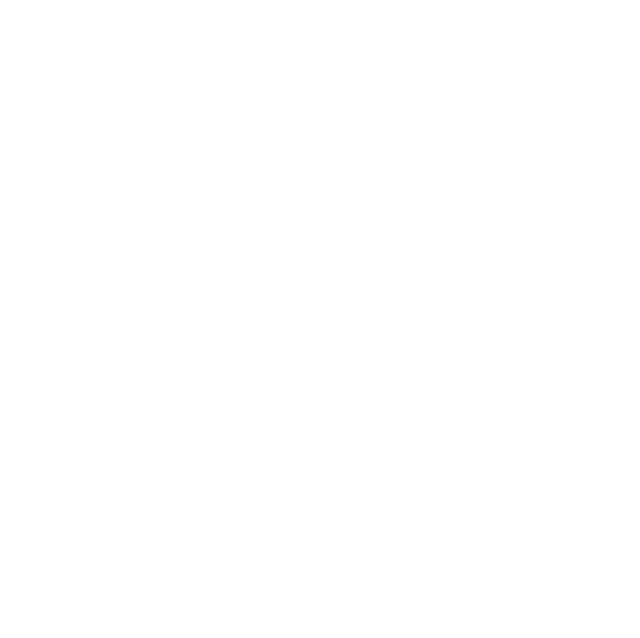
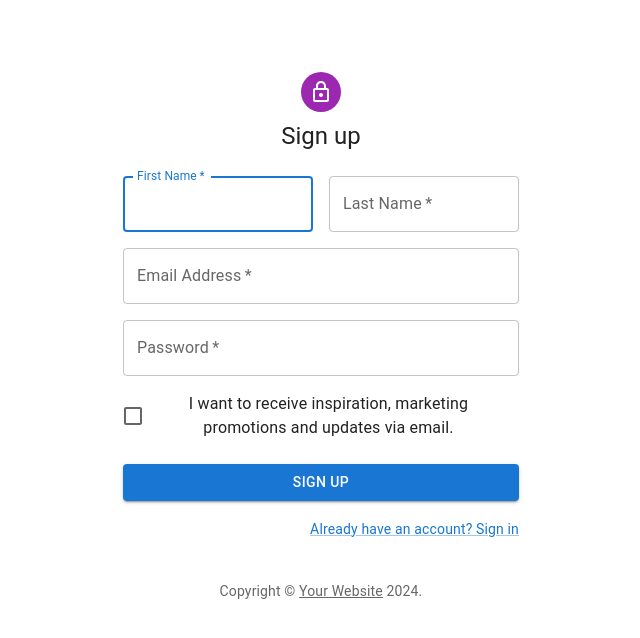
Before and after one commit to conveyGhost/acrylic-admin, a React (Vite) app: page /auth/signup in a window 1280 px wide. Before the commit this address had no page. Shown: the top 638 px of the page, without its empty margins (319-959 px from the left). Built offline with nearby package versions, Linux system fonts and the light colour scheme; a web font is replaced by a local one.

Commit message:
feat: Create authorization pages

```diff
--- /dev/null
+++ b/src/pages/Auth/Login.tsx
@@ -0,0 +1,156 @@
+import { useNavigate } from "react-router-dom";
+import { useAuth } from "../../provider/authProvider";
+import React, { useState } from 'react';
+import Avatar from '@mui/material/Avatar';
+import Button from '@mui/material/Button';
+import CssBaseline from '@mui/material/CssBaseline';
+import TextField from '@mui/material/TextField';
+import FormControlLabel from '@mui/material/FormControlLabel';
+import Checkbox from '@mui/material/Checkbox';
+import Link from '@mui/material/Link';
+import Grid from '@mui/material/Grid';
+import Box from '@mui/material/Box';
+import LockOutlinedIcon from '@mui/icons-material/LockOutlined';
+import Typography from '@mui/material/Typography';
+import Container from '@mui/material/Container';
+import { createTheme, ThemeProvider } from '@mui/material/styles';
+
+interface LoginFormState {
+  email: string;
+  password: string;
+  errors: {
+    email?: string;
+    password?: string;
+  };
+}
+
+// TODO remove, this demo shouldn't need to reset the theme.
+const defaultTheme = createTheme();
+
+export default function Login() {
+	const { setToken } = useAuth();
+	const navigate = useNavigate();
+
+	const [formState, setFormState] = useState<LoginFormState>({
+    email: '',
+    password: '',
+    errors: {},
+  });
+
+	const validateForm = () => {
+    const validationErrors: LoginFormState['errors'] = {};
+
+    if (formState.email.trim() === '') {
+      validationErrors.email = 'Email is required';
+    }
+
+    const emailRegex = /^[^\s@]+@[^\s@]+\.[^\s@]+$/;
+    if(!emailRegex.test(formState.email)) {
+      validationErrors.email = 'Email is invalid';
+    }
+
+    if (formState.password.trim() === '') {
+      validationErrors.password = 'Password is required';
+    }
+
+    setFormState((prevState) => ({ ...prevState, errors: validationErrors }));
+    return Object.keys(validationErrors).length === 0;
+  };
+
+	const handleSubmit = (event: React.FormEvent<HTMLFormElement>) => {
+		event.preventDefault();
+
+    if (!validateForm()) {
+      return ;
+    }
+
+		if (setToken) {
+			setToken("this is a test token");
+		}
+
+    navigate("/home", { replace: true });
+	};
+
+  const handleChange = (event: React.ChangeEvent<HTMLInputElement>) => {
+    const { name, value } = event.target;
+    setFormState((prevState) => ({
+      ...prevState,
+      [name]: value,
+    }));
+  };
+
+	return (
+    <ThemeProvider theme={defaultTheme}>
+      <Container component="main" maxWidth="xs">
+        <CssBaseline />
+        <Box
+          sx={{
+            marginTop: 8,
+            display: 'flex',
+            flexDirection: 'column',
+            alignItems: 'center',
+          }}
+        >
+          <Avatar sx={{ m: 1, bgcolor: 'secondary.main' }}>
+            <LockOutlinedIcon />
+          </Avatar>
+          <Typography component="h1" variant="h5">
+            Sign in
+          </Typography>
+          <Box component="form" onSubmit={handleSubmit} sx={{ mt: 1 }}>
+            <TextField
+              margin="normal"
+              fullWidth
+              id="email"
+              label="Email Address"
+              name="email"
+              autoComplete="email"
+              autoFocus
+              value={formState.email}
+              onChange={handleChange}
+							error = {!!formState.errors.email}
+							helperText = { formState.errors.email }
+            />
+            <TextField
+              margin="normal"
+              fullWidth
+              name="password"
+              label="Password"
+              type="password"
+              id="password"
+              autoComplete="current-password"
+              value={formState.password}
+              onChange={handleChange}
+							error = {!!formState.errors.password}
+							helperText = { formState.errors.password }
+            />
+            <FormControlLabel
+              control={<Checkbox value="remember" color="primary" />}
+              label="Remember me"
+            />
+            <Button
+              type="submit"
+              fullWidth
+              variant="contained"
+              sx={{ mt: 3, mb: 2 }}
+            >
+              Sign In
+            </Button>
+            <Grid container>
+              <Grid item xs>
+                <Link href="#" variant="body2">
+                  Forgot password?
+                </Link>
+              </Grid>
+              <Grid item>
+                <Link href="/signup" variant="body2">
+                  {"Don't have an account? Sign Up"}
+                </Link>
+              </Grid>
+            </Grid>
+          </Box>
+        </Box>
+      </Container>
+    </ThemeProvider>
+  );
+}
--- /dev/null
+++ b/src/pages/Auth/SIgnUp.tsx
@@ -0,0 +1,132 @@
+import * as React from 'react';
+import Avatar from '@mui/material/Avatar';
+import Button from '@mui/material/Button';
+import CssBaseline from '@mui/material/CssBaseline';
+import TextField from '@mui/material/TextField';
+import FormControlLabel from '@mui/material/FormControlLabel';
+import Checkbox from '@mui/material/Checkbox';
+import Link from '@mui/material/Link';
+import Grid from '@mui/material/Grid';
+import Box from '@mui/material/Box';
+import LockOutlinedIcon from '@mui/icons-material/LockOutlined';
+import Typography from '@mui/material/Typography';
+import Container from '@mui/material/Container';
+import { createTheme, ThemeProvider } from '@mui/material/styles';
+
+function Copyright(props: any) {
+  return (
+    <Typography variant="body2" color="text.secondary" align="center" {...props}>
+      {'Copyright © '}
+      <Link color="inherit" href="https://mui.com/">
+        Your Website
+      </Link>{' '}
+      {new Date().getFullYear()}
+      {'.'}
+    </Typography>
+  );
+}
+
+// TODO remove, this demo shouldn't need to reset the theme.
+const defaultTheme = createTheme();
+
+export default function SignUp() {
+  const handleSubmit = (event: React.FormEvent<HTMLFormElement>) => {
+    event.preventDefault();
+    const data = new FormData(event.currentTarget);
+    console.log({
+      email: data.get('email'),
+      password: data.get('password'),
+    });
+  };
+
+  return (
+    <ThemeProvider theme={defaultTheme}>
+      <Container component="main" maxWidth="xs">
+        <CssBaseline />
+        <Box
+          sx={{
+            marginTop: 8,
+            display: 'flex',
+            flexDirection: 'column',
+            alignItems: 'center',
+          }}
+        >
+          <Avatar sx={{ m: 1, bgcolor: 'secondary.main' }}>
+            <LockOutlinedIcon />
+          </Avatar>
+          <Typography component="h1" variant="h5">
+            Sign up
+          </Typography>
+          <Box component="form" noValidate onSubmit={handleSubmit} sx={{ mt: 3 }}>
+            <Grid container spacing={2}>
+              <Grid item xs={12} sm={6}>
+                <TextField
+                  autoComplete="given-name"
+                  name="firstName"
+                  required
+                  fullWidth
+                  id="firstName"
+                  label="First Name"
+                  autoFocus
+                />
+              </Grid>
+              <Grid item xs={12} sm={6}>
+                <TextField
+                  required
+                  fullWidth
+                  id="lastName"
+                  label="Last Name"
+                  name="lastName"
+                  autoComplete="family-name"
+                />
+              </Grid>
+              <Grid item xs={12}>
+                <TextField
+                  required
+                  fullWidth
+                  id="email"
+                  label="Email Address"
+                  name="email"
+                  autoComplete="email"
+                />
+              </Grid>
+              <Grid item xs={12}>
+                <TextField
+                  required
+                  fullWidth
+                  name="password"
+                  label="Password"
+                  type="password"
+                  id="password"
+                  autoComplete="new-password"
+                />
+              </Grid>
+              <Grid item xs={12}>
+                <FormControlLabel
+                  control={<Checkbox value="allowExtraEmails" color="primary" />}
+                  label="I want to receive inspiration, marketing promotions and updates via email."
+                />
+              </Grid>
+            </Grid>
+            <Button
+              type="submit"
+              fullWidth
+              variant="contained"
+              sx={{ mt: 3, mb: 2 }}
+            >
+              Sign Up
+            </Button>
+            <Grid container justifyContent="flex-end">
+              <Grid item>
+                <Link href="/login" variant="body2">
+                  Already have an account? Sign in
+                </Link>
+              </Grid>
+            </Grid>
+          </Box>
+        </Box>
+        <Copyright sx={{ mt: 5 }} />
+      </Container>
+    </ThemeProvider>
+  );
+}
--- a/src/router/index.tsx
+++ b/src/router/index.tsx
@@ -1,15 +1,20 @@
 import { Route, Routes } from "react-router-dom";
+import Login from '../pages/Auth/Login';
+import SignUp from "../pages/Auth/SIgnUp";
+import { AuthLayout } from "../layouts/AuthLayout";
 import { DefaultLayout } from "../layouts/DefaultLayout";
 import { Dashboard } from "../pages/Dashboard";
 
 export const Router = () => {
   return (
     <Routes>
+      <Route path="auth" element={<AuthLayout />}>
+        <Route path="login" element={<Login />} />
+        <Route path="signup" element={<SignUp />} />
+      </Route>
       <Route path="" element={<DefaultLayout />}>
-
         <Route index element={<Dashboard />} />
         <Route path='dashboard' element={<Dashboard />} />
-
       </Route>
 
     </Routes>
```
